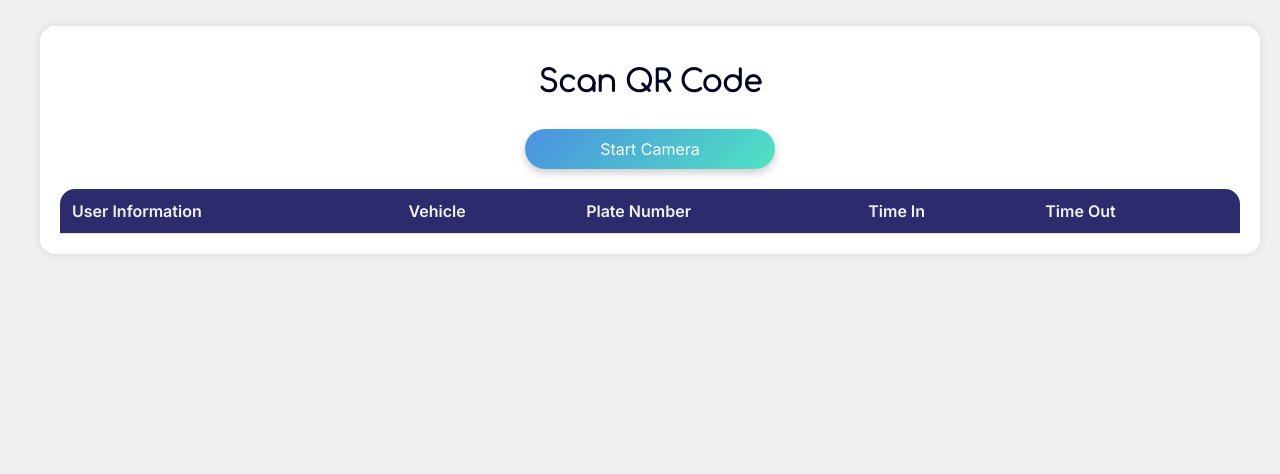
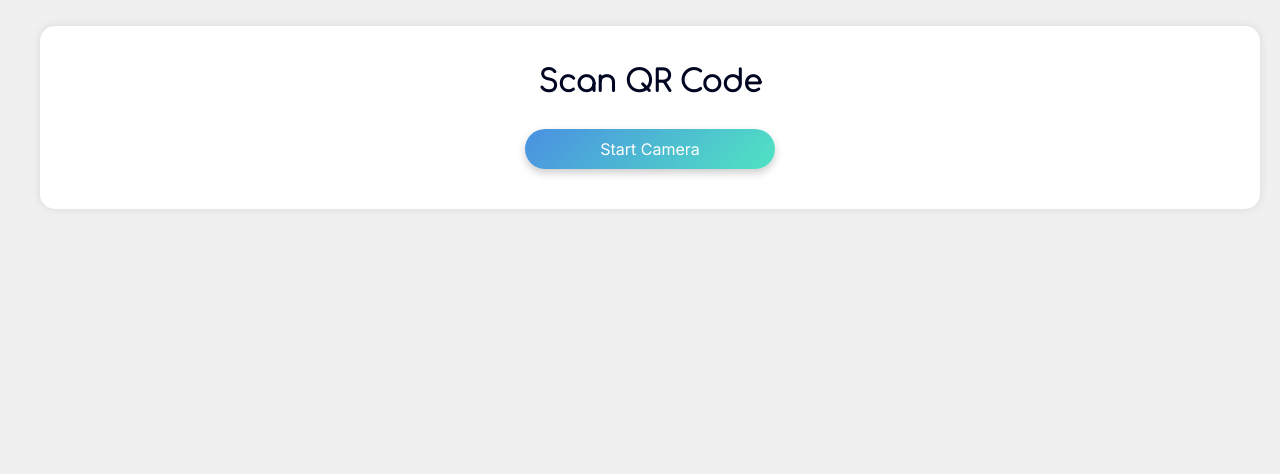
Before and after one commit to Donquixoteeeey/QRCodeVS, a PHP site: page /phone_activity_logs.php in a window 1280 px wide. Shown: the part 151-625 px from the top of the page. Run offline with PHP 8.4, Linux system fonts and the light colour scheme; data that the repository does not hold is empty.

Commit message:
fourth commit

```diff
--- a/activity_logs.php
+++ b/activity_logs.php
@@ -545,6 +545,7 @@ function logTime(qrCodeText) {
 
     const scanButton = document.getElementById('scanButton');
     scanButton.addEventListener('click', startCamera);
+
 });
 
 function fetchLogsFromDatabase() {
--- a/phone_activity_logs.php
+++ b/phone_activity_logs.php
@@ -12,7 +12,6 @@
     <link rel="stylesheet" href="https://cdnjs.cloudflare.com/ajax/libs/font-awesome/6.0.0-beta3/css/all.min.css">
 
     <style>
-
         body {
             margin: 0;
             font-family: 'Istok Web', sans-serif;
@@ -59,7 +58,6 @@
         .admin-profile:hover {
             background-color: #b0b0b0;
         }
-
 
         .card {
             background-color: #fff;
@@ -118,34 +116,6 @@
             color: #2C2B6D;
         }
 
-        table {
-            width: 100%;
-            border-collapse: collapse;
-            margin-top: 20px;
-            font-family: 'Inter', sans-serif;
-        }
-
-        th, td {
-            padding: 12px;
-            text-align: left;
-            border-bottom: 1px solid #ddd;
-        }
-
-        thead th {
-            background-color: #2C2B6D;
-            color: #f1f1f1;
-            padding: 12px;
-            text-align: left;
-            border-bottom: 1px solid #ddd;
-        }
-
-        thead th:first-child {
-            border-top-left-radius: 15px;
-        }
-        thead th:last-child {
-            border-top-right-radius: 15px;
-        }
-
         @media (max-width: 768px) {
             .main-content {
                 margin-left: 10px;
@@ -164,6 +134,15 @@
             .video-container video {
                 width: 100%;
             }
+        }
+
+        .date-display {
+            font-size: 14px;
+            color: #787272;
+            margin-top: 10px;
+            text-align: left;
+            font-family: 'Comfortaa', cursive;
+            margin-left: 0;
         }
 
         .admin-profile {
@@ -214,16 +193,6 @@
             display: block;
         }
 
-
-
-        .date-display {
-            font-size: 14px;
-            color: #787272;
-            margin-top: 10px;
-            text-align: left;
-            font-family: 'Comfortaa', cursive;
-            margin-left: 0;
-        }
     </style>
 
 </head>
@@ -249,28 +218,12 @@
                 <video id="video" autoplay></video>
             </div>
             <div class="output" id="output"></div>
-
-            <table id="timeLogTable">
-                <thead>
-                    <tr>
-                        <th>User Information</th>
-                        <th>Vehicle</th>
-                        <th>Plate Number</th>
-                        <th>Time In</th>
-                        <th>Time Out</th>
-                    </tr>
-                </thead>
-                <tbody>
-                    <!-- Logged time entries will be added here dynamically -->
-                </tbody>
-            </table>
         </div>
     </div>
 
     <script src="https://unpkg.com/@zxing/library@latest"></script>
 
     <script>
-
         function toggleSidebar() {
             document.body.classList.toggle('collapsed');
         }
@@ -301,12 +254,10 @@ let isProcessing = false;
         const scanButton = document.getElementById('scanButton');
         const videoContainer = document.getElementById('videoContainer');
         const output = document.getElementById('output');
-const timeLogTable = document.getElementById('timeLogTable').getElementsByTagName('tbody')[0];
 
         scanButton.addEventListener('click', startCamera);
 
         function startCamera() {
-
             const userConfirmed = confirm("Do you want to use the camera for QR code scanning?");
             if (!userConfirmed) {
                 output.textContent = "Camera access denied. Please allow camera access to scan QR codes.";
@@ -333,11 +284,9 @@ codeReader.decodeFromVideoDevice(null, 'video', (result, err) => {
             }, constraints);
         }
 
-
         function logTime(qrCodeText) {
             if (isProcessing) return;
             isProcessing = true;
-
 
             fetch('validate_qr_code.php', {
                 method: 'POST',
@@ -363,12 +312,7 @@ fetch('validate_qr_code.php', {
                         const newLog = { timeIn: currentTime, timeOut: null };
                         timeLogs[userId].push(newLog);
 
-            const newRow = timeLogTable.insertRow();
-            newRow.insertCell(0).textContent = userName;
-            newRow.insertCell(1).textContent = vehicle;
-            newRow.insertCell(2).textContent = plateNumber;
-            newRow.insertCell(3).textContent = currentTime;
-            newRow.insertCell(4).textContent = "Not yet logged out";
+                        output.textContent = `User ${userName} logged in at ${currentTime}`;
 
                         fetch('store_time.php', {
                             method: 'POST',
@@ -376,93 +320,35 @@ fetch('validate_qr_code.php', {
                             body: JSON.stringify({ userId: userId, timeIn: currentTime })
                         });
 
-            output.textContent = `User ${userName} logged in at ${currentTime}`;
                     } else {
 
                         if (lastLog && lastLog.timeOut === null) {
                             lastLog.timeOut = currentTime;
 
-                const rows = timeLogTable.getElementsByTagName('tr');
-                for (let i = 0; i < rows.length; i++) {
-                    if (rows[i].cells[0].textContent === userName && rows[i].cells[4].textContent === "Not yet logged out") {
-                        rows[i].cells[4].textContent = lastLog.timeOut;
+                            output.textContent = `User ${userName} logged out at ${currentTime}`;
 
                             fetch('store_time.php', {
                                 method: 'POST',
                                 headers: { 'Content-Type': 'application/json' },
                                 body: JSON.stringify({ userId: userId, timeOut: currentTime })
                             });
-
-                        output.textContent = `User ${userName} logged out at ${currentTime}`;
-                        break;
                         }
                     }
+
+                    setTimeout(() => {
+                        isProcessing = false;
+                        }, 3000);
                     } else {
-                output.textContent = `User ${userName} has already logged out at ${lastLog.timeOut}`;
-            }
-        }
-    } else {
-        output.textContent = `Invalid QR code. User not found in database.`;
+                        output.textContent = "Invalid QR code. Please try again.";
+                        isProcessing = false;
                     }
                 })
-.catch(error => {
-    console.error('Error validating QR code:', error);
-    output.textContent = 'Error validating QR code. Please try again.';
-})
-.finally(() => {
-    setTimeout(() => { isProcessing = false; }, 3000);
+                .catch(err => {
+                    console.error(err);
+                    output.textContent = "Error processing QR code. Please try again.";
+                    isProcessing = false;
                     });
                 }
-
-
-document.addEventListener('DOMContentLoaded', () => {
-fetchLogsFromDatabase();
-
-const scanButton = document.getElementById('scanButton');
-scanButton.addEventListener('click', startCamera);
-});
-
-function fetchLogsFromDatabase() {
-fetch('fetch_time_logs.php')
-    .then(response => response.json())
-    .then(logs => {
-        const timeLogTable = document.getElementById('timeLogTable').getElementsByTagName('tbody')[0];
-        timeLogTable.innerHTML = '';
-
-        logs.forEach(log => {
-            const newRow = timeLogTable.insertRow();
-            newRow.insertCell(0).textContent = log.user_id;
-            newRow.insertCell(1).textContent = log.time_in;
-            newRow.insertCell(2).textContent = log.time_out ? log.time_out : 'Not yet logged out';
-        });
-    })
-    .catch(error => console.error('Error fetching logs:', error));
-}
-
-document.addEventListener('DOMContentLoaded', () => {
-fetchLogsFromDatabase();
-
-const scanButton = document.getElementById('scanButton');
-scanButton.addEventListener('click', startCamera);
-});
-
-function fetchLogsFromDatabase() {
-fetch('fetch_time_logs.php')
-    .then(response => response.json())
-    .then(logs => {
-        const timeLogTable = document.getElementById('timeLogTable').getElementsByTagName('tbody')[0];
-        timeLogTable.innerHTML = '';
-
-        logs.forEach(log => {
-            const newRow = timeLogTable.insertRow();
-            newRow.insertCell(0).textContent = log.user_id;
-            newRow.insertCell(1).textContent = log.time_in;
-            newRow.insertCell(2).textContent = log.time_out ? log.time_out : 'Not yet logged out';
-        });
-    })
-    .catch(error => console.error('Error fetching logs:', error));
-}
-
 
     </script>
 
--- a/store_time.php
+++ b/store_time.php
@@ -27,7 +27,7 @@ if (isset($data['userId'])) {
     $lastAction = $result->fetch_assoc();
 
     if (isset($data['timeIn'])) {
-        // Prevent double time-in
+
         if ($lastAction && $lastAction['action_type'] === 'IN') {
             echo json_encode(["status" => "error", "message" => "Already timed in. Please time out before timing in again."]);
             exit;
--- a/user_info.php
+++ b/user_info.php
@@ -232,7 +232,7 @@ $result = $stmt->get_result();
             box-shadow: 0 0 10px rgba(0, 0, 0, 0.1);
             margin-bottom: 20px;
             margin-top: 30px;
-            height: 430px;
+            height: 480px;
             overflow: hidden;
         }
 
```
Also changed, not shown: user_detail.php (+7 -4 lines), validate_qr_code.php (+5 -6 lines). Lines whose indentation alone changed are shown as unchanged.
